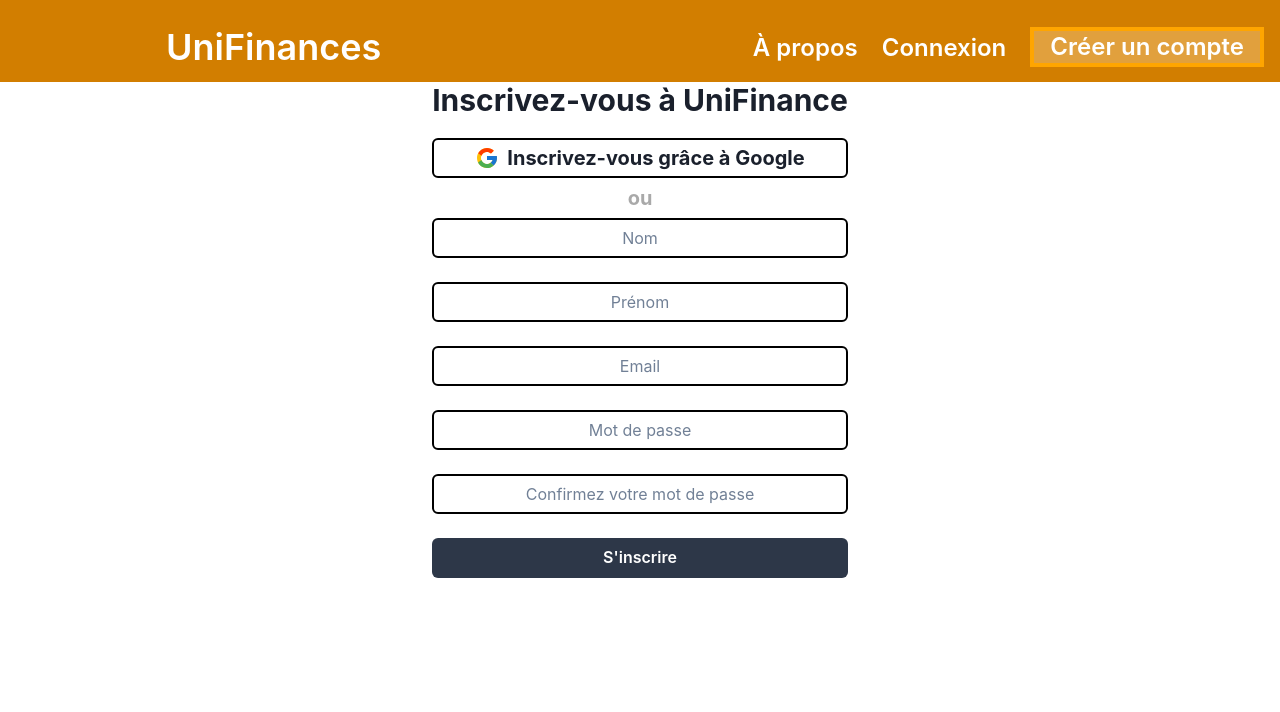
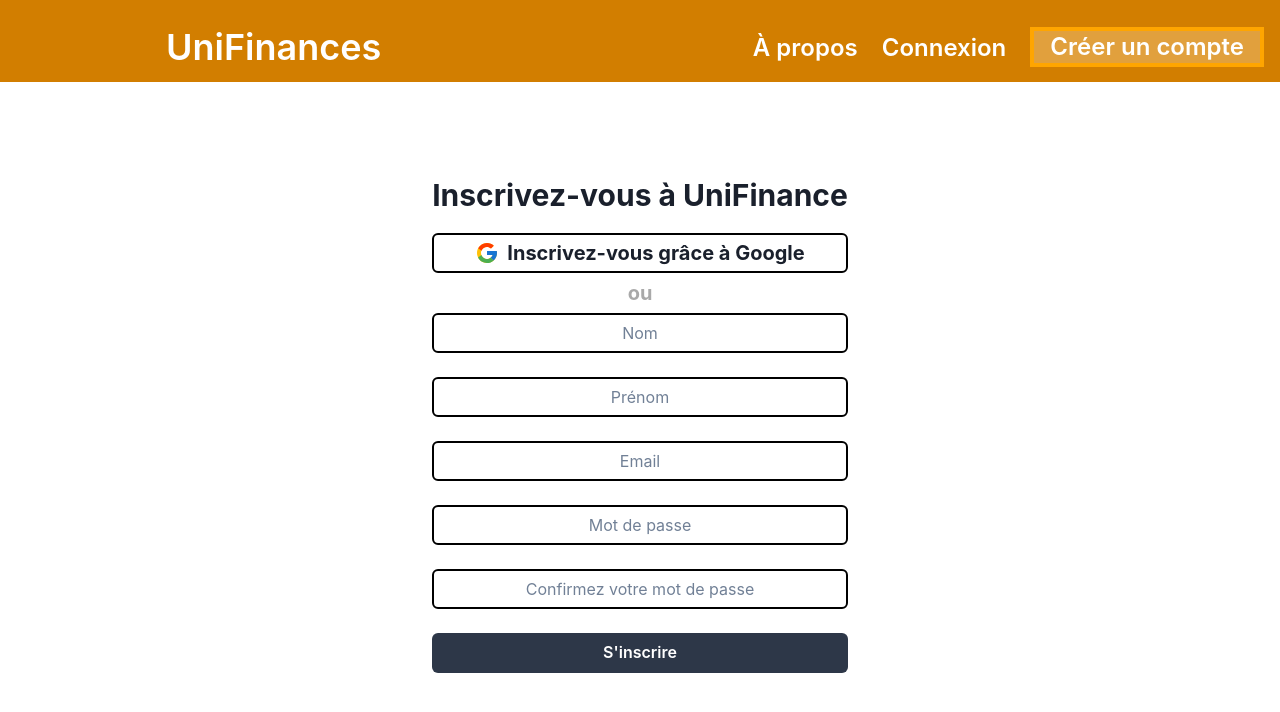
Before and after one commit to DeathFull/3PROJ-Web, a React (Vite) app: page /inscription in a window 1280 px wide. Shown: the top 712 px of the page. Built offline with nearby package versions, Linux system fonts and the light colour scheme.

Commit message:
update: center vertically

```diff
--- a/src/components/AuthPage.tsx
+++ b/src/components/AuthPage.tsx
@@ -5,7 +5,7 @@
 function AuthPage() {
   return (
     <>
-      <Stack mx={"auto"}>
+      <Stack justifyContent={"center"} mx={"auto"}>
         <Center mb={3}>
           <Heading size={"lg"}>Connectez-vous à UniFinance</Heading>
         </Center>
--- a/src/components/AuthPageInscription.tsx
+++ b/src/components/AuthPageInscription.tsx
@@ -5,7 +5,7 @@
 function AuthPage() {
   return (
     <>
-            <Stack mx={"auto"}>
+      <Stack justifyContent={"center"} mx={"auto"}>
         <Center mb={3}>
           <Heading size={"lg"}>Inscrivez-vous à UniFinance</Heading>
         </Center>
```
Lines whose indentation alone changed are shown as unchanged.
